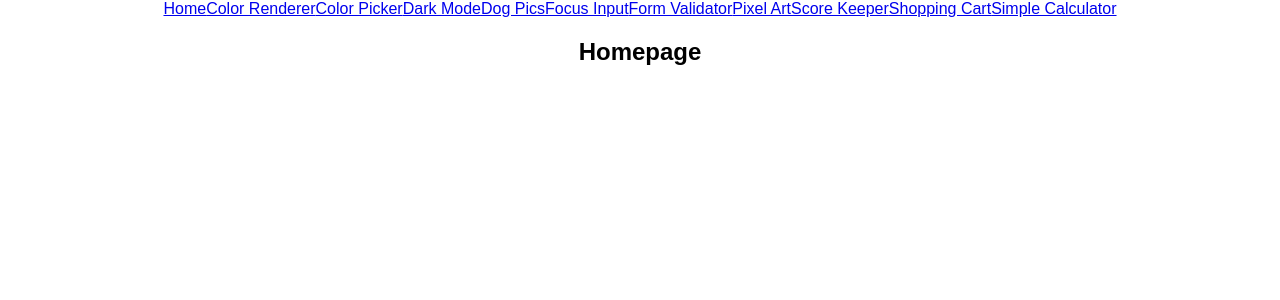
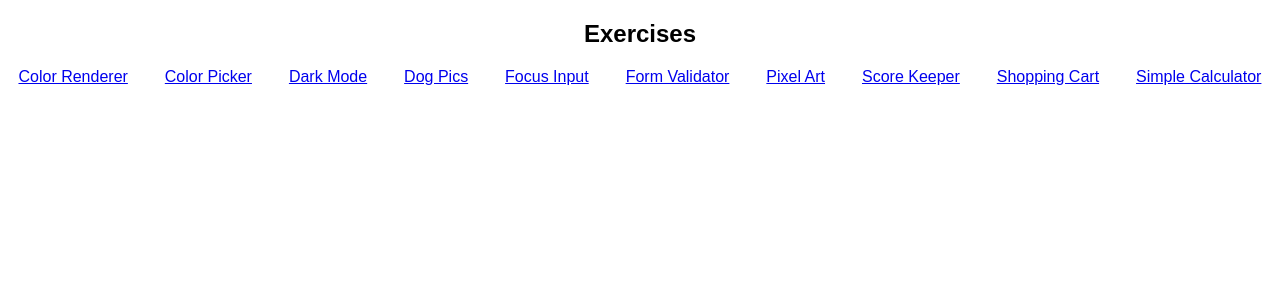
Before and after one commit to marinaaglic/react-exercises, a React (Vite) app: page / in a window 1280 px wide. Shown: the top 300 px of the page. Built offline with nearby package versions, Linux system fonts and the light colour scheme.

Commit message:
added styling

```diff
--- a/src/pages/Home.tsx
+++ b/src/pages/Home.tsx
@@ -3,7 +3,8 @@ import { Link } from "react-router-dom";
 const Home = () => {
   return (
     <div className="navbar-home">
-      <Link to="/">Home</Link>
+      <h2>Exercises</h2>
+      <div className="nav-bar">
         <Link to="/color-renderer">Color Renderer</Link>
         <Link to="/color-picker">Color Picker</Link>
         <Link to="/dark-mode">Dark Mode</Link>
@@ -14,7 +15,7 @@ const Home = () => {
         <Link to="/score-keeper">Score Keeper</Link>
         <Link to="/shopping-cart">Shopping Cart</Link>
         <Link to="/simple-calculator">Simple Calculator</Link>
-      <h2>Homepage</h2>
+      </div>
     </div>
   );
 };
--- a/src/routes/AppRoutes.tsx
+++ b/src/routes/AppRoutes.tsx
@@ -10,6 +10,7 @@ import PixelArt from "../pages/PixelArt";
 import ScoreKeeper from "../pages/ScoreKeeper";
 import ShoppingCart from "../pages/ShoppingCart";
 import SimpleCalculator from "../pages/SimpleCalculator";
+import "../styles/AppRoutes.css";
 
 const AppRoutes = () => {
   return (
--- /dev/null
+++ b/src/styles/AppRoutes.css
@@ -0,0 +1,6 @@
+.nav-bar {
+  display: flex;
+  flex-direction: row;
+  row-gap: 30px;
+  justify-content: space-around;
+}
```
Lines whose indentation alone changed are shown as unchanged.
